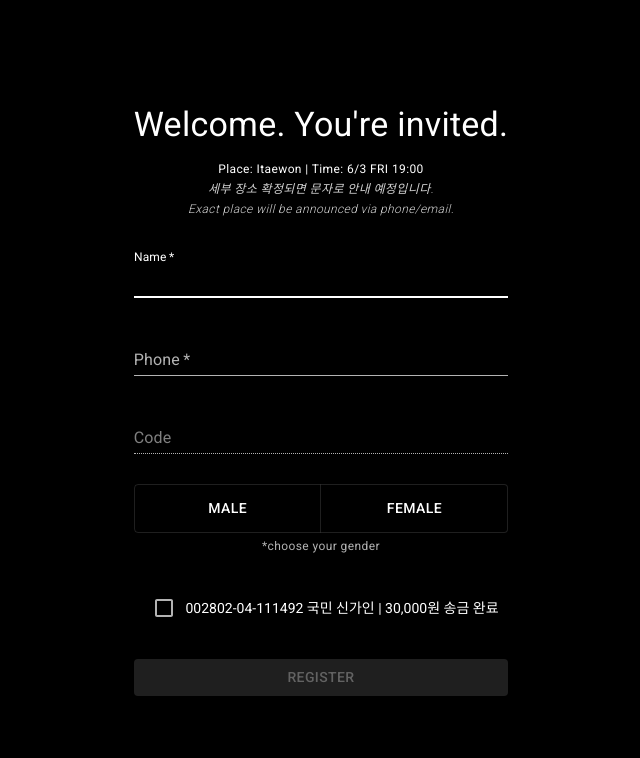
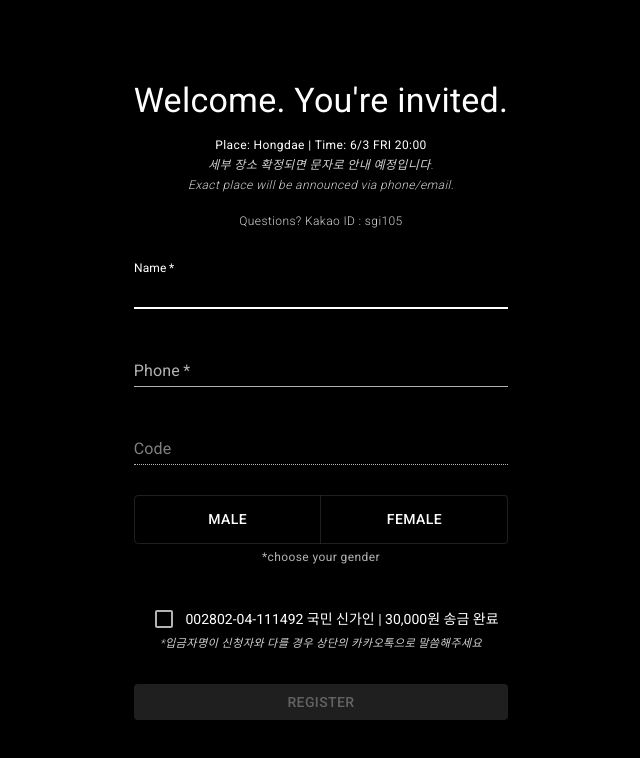
Before and after one commit to sgi105/party-invitation, a React (Create React App) app in the folder frontend/: page /register in a window 1280 px wide. Shown: the top 758 px of the page, without its empty margins (319-959 px from the left). Built offline with nearby package versions, Linux system fonts and the light colour scheme.

Commit message:
added kakao id to recieve questions

```diff
--- a/frontend/src/components/Invite.jsx
+++ b/frontend/src/components/Invite.jsx
@@ -13,10 +13,11 @@ function Invite({ newCode, invitationData, setNewCode, setInvitationData }) {
   const [open, setOpen] = useState(false)
   const [spotRemaining, setSpotRemaining] = useState(0)
   const [buttonDisabled, setButtonDisabled] = useState(false)
+  const totalSpots = 100
 
   const getUserCount = async () => {
     const res = await axios.get(API_URL)
-    setSpotRemaining(100 - res.data.data)
+    setSpotRemaining(totalSpots - res.data.data)
   }
 
   useEffect(() => {
@@ -56,7 +57,7 @@ function Invite({ newCode, invitationData, setNewCode, setInvitationData }) {
   }, [newCode, invitationData, setNewCode, setInvitationData])
 
   const handleClick = () => {
-    navigator.clipboard.writeText(newCode)
+    navigator.clipboard.writeText('Code: ' + newCode + '\nLink: URL')
     setOpen(true)
   }
   return (
@@ -88,9 +89,19 @@ function Invite({ newCode, invitationData, setNewCode, setInvitationData }) {
         </Stack>
 
         <Typography variant='caption'>
-          Only one person can enter with this code. <br />본 초대 코드는 한 명만
-          사용할 수 있습니다.
+          Only one person can enter with this code. <br />본 초대 코드로 한 명만
+          입장할 수 있습니다.
         </Typography>
+        {/* <Typography
+          color='lightgray'
+          variant='caption'
+          align='center'
+          sx={{
+            fontWeight: 100,
+          }}
+        >
+          Questions? Kakao ID : sgi105
+        </Typography> */}
 
         <Snackbar
           open={open}
@@ -98,7 +109,7 @@ function Invite({ newCode, invitationData, setNewCode, setInvitationData }) {
           autoHideDuration={1000}
           message='Copied to clipboard'
         />
-        <div style={{ position: 'fixed', bottom: '3rem', left: 0, right: 0 }}>
+        <div style={{ position: 'fixed', bottom: '10rem', left: 0, right: 0 }}>
           <PartyInfo />
         </div>
       </Stack>
--- a/frontend/src/components/PartyInfo.jsx
+++ b/frontend/src/components/PartyInfo.jsx
@@ -5,7 +5,7 @@ function PartyInfo() {
   return (
     <Stack>
       <Typography variant='caption' align='center'>
-        Place: Itaewon | Time: 6/3 FRI 19:00
+        Place: Hongdae | Time: 6/3 FRI 20:00
       </Typography>
       <Typography
         color='lightgray'
@@ -19,6 +19,18 @@ function PartyInfo() {
         세부 장소 확정되면 문자로 안내 예정입니다. <br />
         Exact place will be announced via phone/email.
       </Typography>
+      <Typography
+        color='lightgray'
+        variant='caption'
+        align='center'
+        sx={{
+          // fontStyle: 'italic',
+          marginTop: '1rem',
+          fontWeight: 100,
+        }}
+      >
+        Questions? Kakao ID : sgi105
+      </Typography>
     </Stack>
   )
 }
--- a/frontend/src/components/Register.jsx
+++ b/frontend/src/components/Register.jsx
@@ -176,6 +176,26 @@ function Register({ code, setNewCode }) {
             002802-04-111492 국민 신가인 | 30,000원 송금 완료
           </p>
         </div>
+        {/* <FormHelperText
+          sx={{
+            marginTop: '-2.5rem',
+          }}
+        >
+          *신청자와 입금자명이 다를 경우 하단의 카카오톡으로 말씀해주세요
+        </FormHelperText> */}
+        <Typography
+          color='lightgray'
+          variant='caption'
+          align='center'
+          sx={{
+            fontSize: '.7rem',
+            fontStyle: 'italic',
+            fontWeight: 100,
+            marginTop: '-2.2rem',
+          }}
+        >
+          *입금자명이 신청자와 다를 경우 상단의 카카오톡으로 말씀해주세요
+        </Typography>
         {errorMessage && (
           <Typography variant='caption' align='center' color='tomato'>
             {errorMessage}
@@ -199,6 +219,17 @@ function Register({ code, setNewCode }) {
         >
           Register
         </Button>
+        {/* <Typography
+          color='lightgray'
+          variant='caption'
+          align='center'
+          sx={{
+            // fontStyle: 'italic',
+            fontWeight: 100,
+          }}
+        >
+          Questions? Kakao ID : sgi105
+        </Typography> */}
       </div>
     </form>
   )
```
